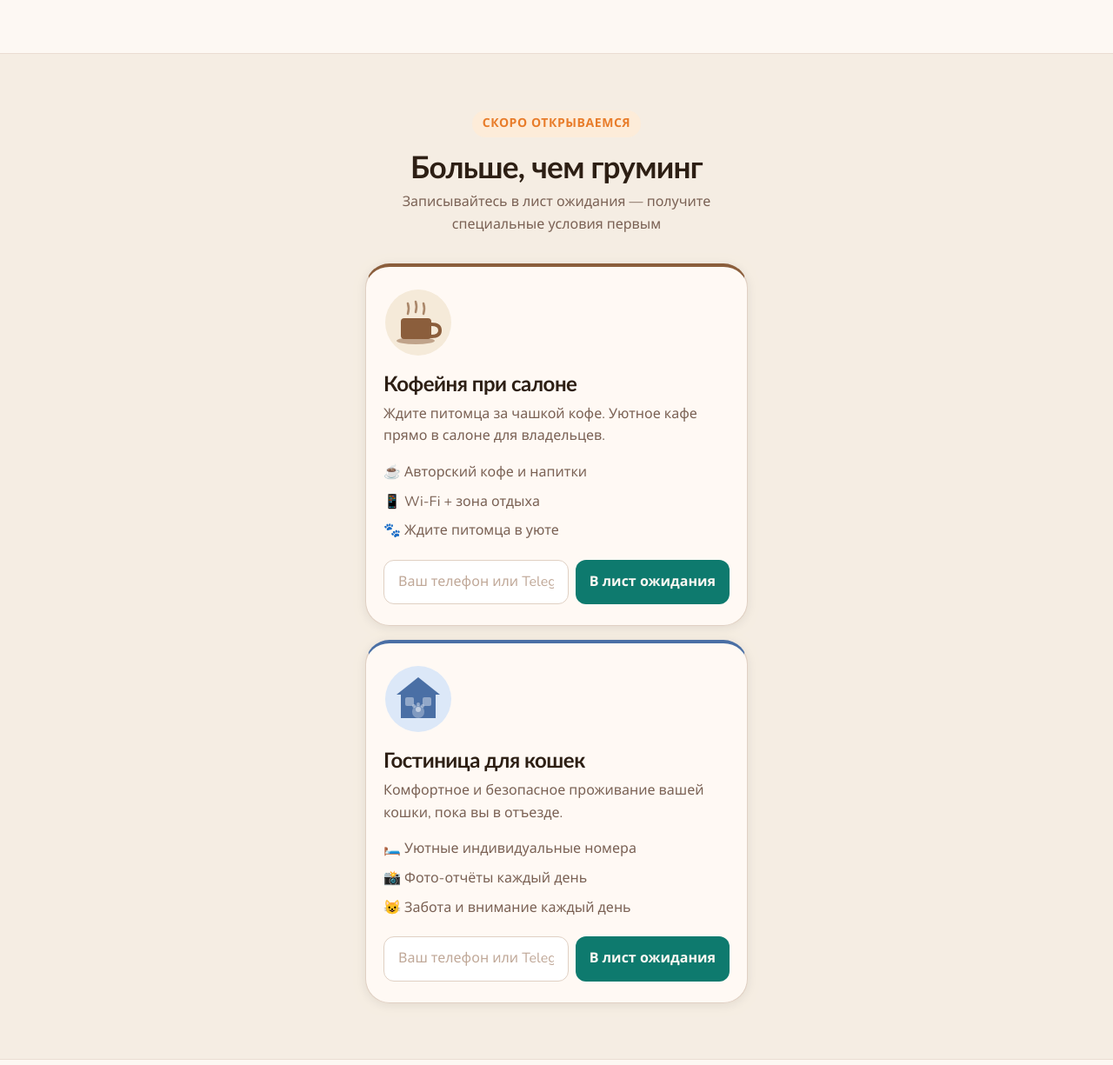
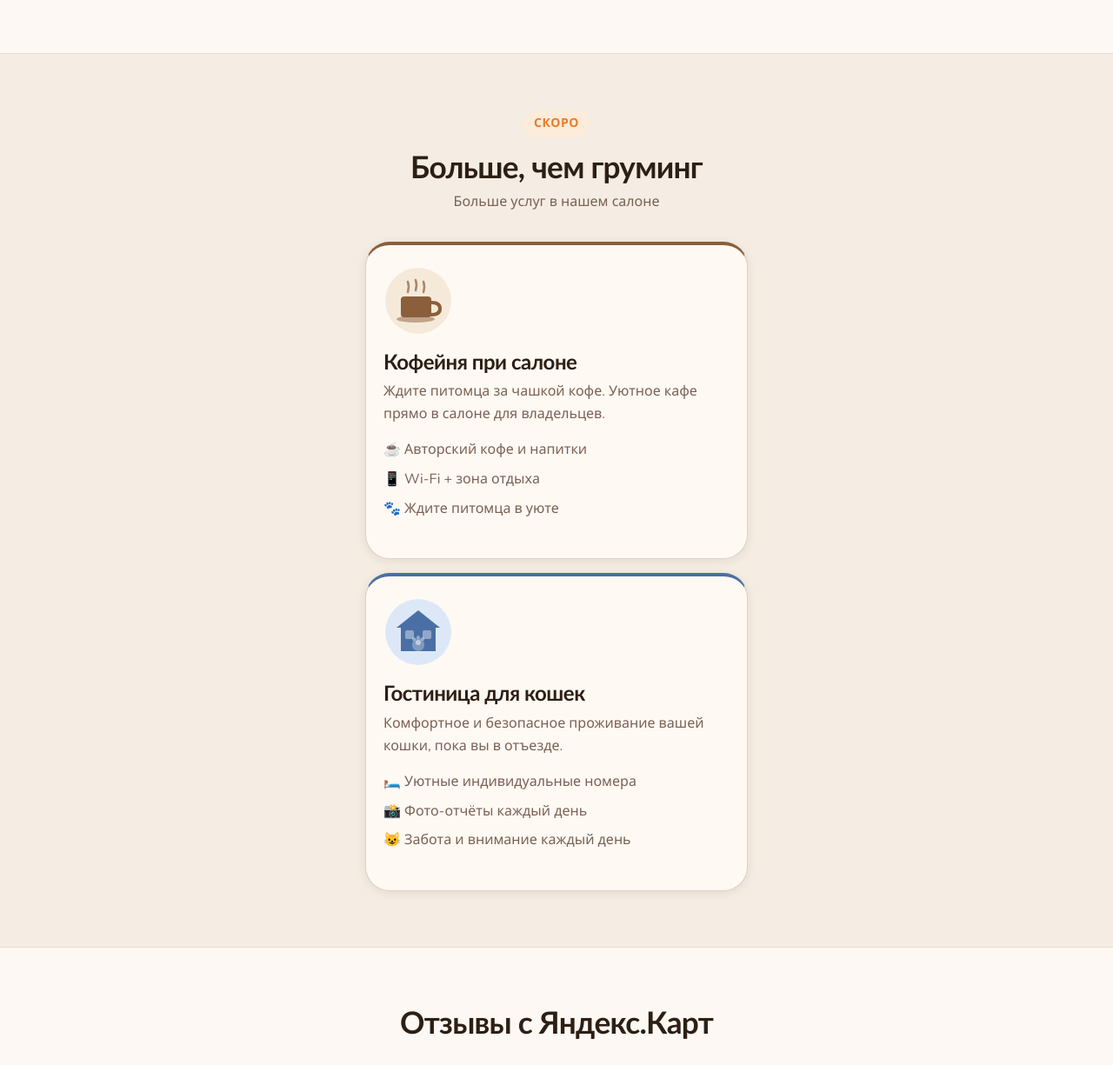
Before and after one commit to SilioneVA/gavchik, a plain HTML site: page index.html in a window 1280 px wide. Shown: the part 708-1933 px from the top of the page at 87% size. Drawn offline with nearby package versions, Linux system fonts and the light colour scheme; a web font is replaced by a local one.

Commit message:
Update index.html

```diff
--- a/index.html
+++ b/index.html
@@ -377,9 +377,9 @@
 <section class="upcoming-section" id="booking" aria-label="Будущие проекты">
   <div class="upcoming-inner">
     <div class="upcoming-header">
-      <div class="upcoming-badge">Скоро открываемся</div>
+      <div class="upcoming-badge">СКОРО</div>
       <h2 class="upcoming-title">Больше, чем груминг</h2>
-      <p class="upcoming-desc">Записывайтесь в лист ожидания — получите специальные условия первым</p>
+      <p class="upcoming-desc">Больше услуг в нашем салоне</p>
     </div>
 
     <div class="upcoming-cards">
@@ -407,12 +407,7 @@
             <li>📱 Wi-Fi + зона отдыха</li>
             <li>🐾 Ждите питомца в уюте</li>
           </ul>
-          <form class="waitlist-form" id="waitlist-coffee" data-type="coffee">
-            <div class="waitlist-input-row">
-              <input type="tel" name="waitlist-phone" placeholder="Ваш телефон или Telegram" class="waitlist-input" required>
-              <button type="submit" class="btn-waitlist">В лист ожидания</button>
-            </div>
-          </form>
+
         </div>
       </div>
 
@@ -444,10 +439,7 @@
             <li>😺 Забота и внимание каждый день</li>
           </ul>
           <form class="waitlist-form" id="waitlist-hotel" data-type="hotel">
-            <div class="waitlist-input-row">
-              <input type="tel" name="waitlist-phone" placeholder="Ваш телефон или Telegram" class="waitlist-input" required>
-              <button type="submit" class="btn-waitlist">В лист ожидания</button>
-            </div>
+
           </form>
         </div>
       </div>
```
